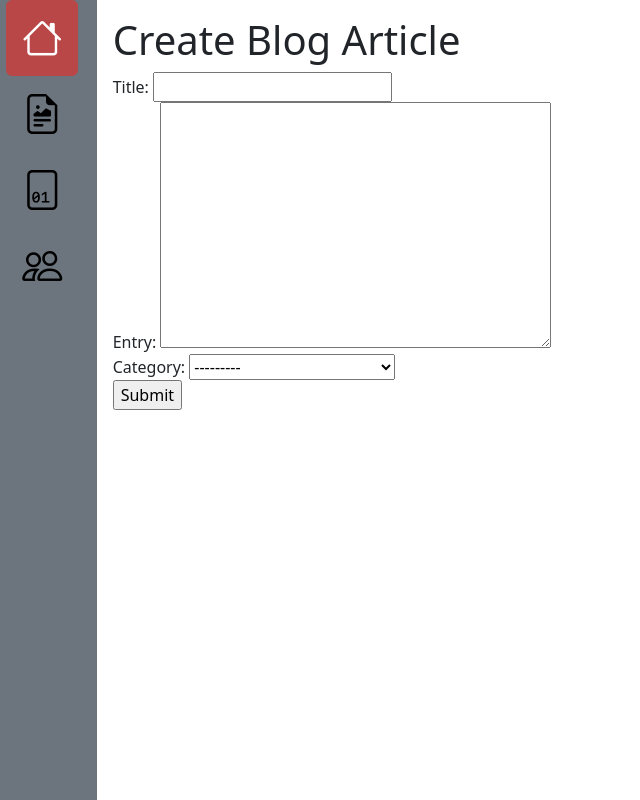
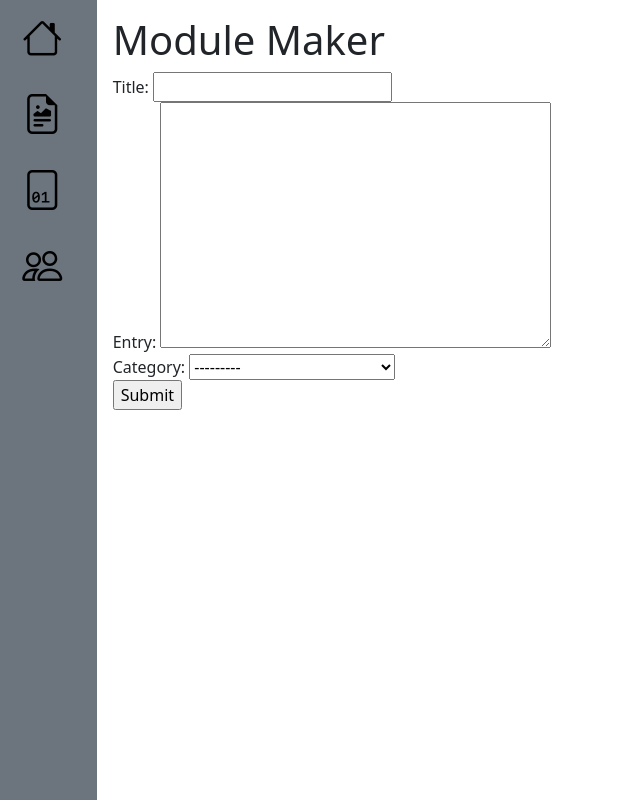
Before and after one commit to aubreyrui/csci42-alice-repository, a Django app: page /modules/lesson/add in a window 1280 px wide. Shown: the whole page, without its empty margins (0-640 px from the left). Run offline with Django 5.2, Linux system fonts and the light colour scheme; a user stored in the database is signed in; tables that the repository leaves empty hold one stand-in row (values such as "Sample post"); some libraries are stand-ins or nearby versions.

Commit message:
module ui 75% done

```diff
--- a/bitwiseapp/templates/base.html
+++ b/bitwiseapp/templates/base.html
@@ -12,23 +12,22 @@
     <!-- {% block styles %}{% endblock %} -->
 </head>
 <body>
-    <div class="content">
-        <div id="container-fluid overflow-hidden">
-            <div class="row overflow-hidden">
-                <div class="col-12 col-sm-2 col-xl-1 px-sm-2 px-0 bg-secondary d-flex justify-content-center sticky-top">
-                    <div class="d-flex flex-sm-column flex-row flex-nowrap bg-secondary align-items-center sticky-top">
+    <div id="content container-fluid overflow-hidden">
+        <div class="row overflow-auto">
+            <div class="col-12 col-sm-2 col-xl-1 px-sm-2 px-0 bg-secondary d-flex sticky-top justify-content-center">
+                <div class="d-flex flex-sm-column flex-row flex-nowrap bg-secondary align-items-center sticky-top w-100">
                     <ul class="nav nav-pills nav-flush flex-sm-column flex-row flex-nowrap mb-auto mx-auto text-center align-items-center">
                         <li class="nav-item">
-                                <a class="nav-link active" aria-current="page" href="#"><i class="bi bi-house fs-1"></i></a>
+                            <a class="nav-link active" aria-current="page" href="{% url 'bitwise:index' %}" id="index"><i class="bi bi-house fs-1"></i></a>
                         </li>
                         <li class="nav-item">
-                                <a class="nav-link" href="{% url 'modules:ModuleCategory' %}"><i class="bi bi-file-earmark-richtext fs-1"></i></a>
+                            <a class="nav-link" href="{% url 'modules:ModuleCategory' %}" id="module"><i class="bi bi-file-earmark-richtext fs-1"></i></a>
                         </li>
                         <li class="nav-item">
-                                <a class="nav-link" href="#con"><i class="bi bi-file-binary fs-1"></i></a>
+                            <a class="nav-link" href="#con" id="code"><i class="bi bi-file-binary fs-1"></i></a>
                         </li>
                         <li class="nav-item">
-                                <a class="nav-link" href="#con"><i class="bi bi-people fs-1"></i></a>
+                            <a class="nav-link" href="#con" id="people"><i class="bi bi-people fs-1"></i></a>
                         </li>
                     </ul>
                 </div>
@@ -39,8 +38,27 @@
             </div>
         </div>
     </div>
-    </div>
     {% block scripts %}{% endblock %}
+    <script src="https://code.jquery.com/jquery-3.7.1.js" integrity="sha256-eKhayi8LEQwp4NKxN+CfCh+3qOVUtJn3QNZ0TciWLP4=" crossorigin="anonymous"></script>
     <script src="https://cdn.jsdelivr.net/npm/bootstrap@5.3.3/dist/js/bootstrap.bundle.min.js" integrity="sha384-YvpcrYf0tY3lHB60NNkmXc5s9fDVZLESaAA55NDzOxhy9GkcIdslK1eN7N6jIeHz" crossorigin="anonymous"></script>
+    <script>
+        // const index = document.querySelector("#index")
+        // const modules = document.querySelector("#modules")
+        // const code = document.querySelector("#code")
+        // const people = document.querySelector("#people")
+
+        $(document).ready(function () {
+            var url = window.location;
+            $('ul.nav a').filter(function() {
+                return this.href != url;
+            }).removeClass('active');
+
+            $('ul.nav a').filter(function() {
+                return this.href == url;
+            }).addClass('active');
+        });
+
+        // COA: https://simon-ugorji.medium.com/set-your-bootstrap-navbar-item-class-to-active-on-page-load-explained-971cea7e4e7a
+    </script>
 </body>
 </html>
--- a/bitwiseapp/templates/modules/modules_modCreate.html
+++ b/bitwiseapp/templates/modules/modules_modCreate.html
@@ -3,7 +3,7 @@
 {% block main %}
     {% if request.user.profile.authorized %}
         <head>
-            <h1>Create Blog Article</h1>
+            <h1>Module Maker</h1>
         </head>
         <body>
             <form method="POST" enctype="multipart/form-data">
@@ -12,6 +12,5 @@
                 <input type="submit" value="Submit">
             </form>
         </body>
-
     {% endif %}
 {% endblock main %}
```
Also changed, not shown: bitwiseapp/templates/index.html (+1 -7 lines), bitwiseapp/templates/modules/modules_list.html (+26 -8 lines), bitwiseapp/templates/modules/modules_module.html (+19 -13 lines). Lines whose indentation alone changed are shown as unchanged.
